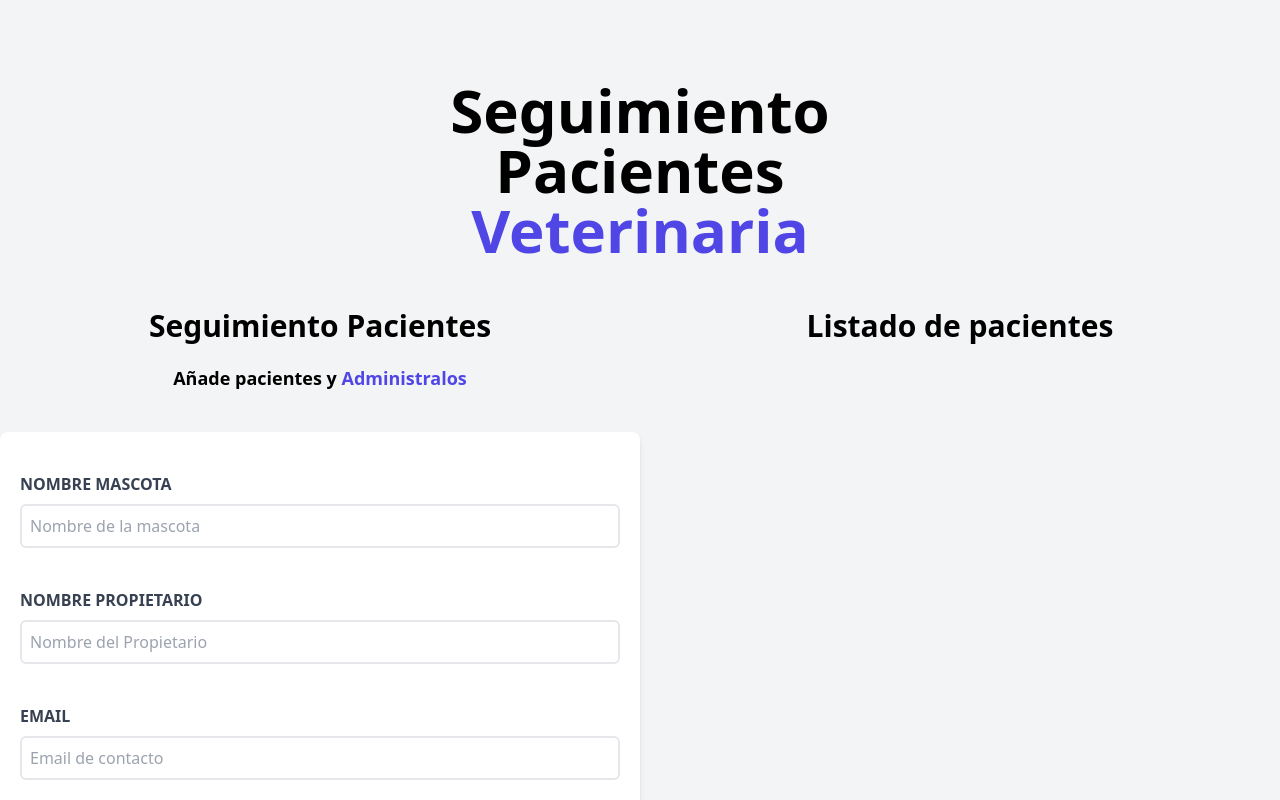
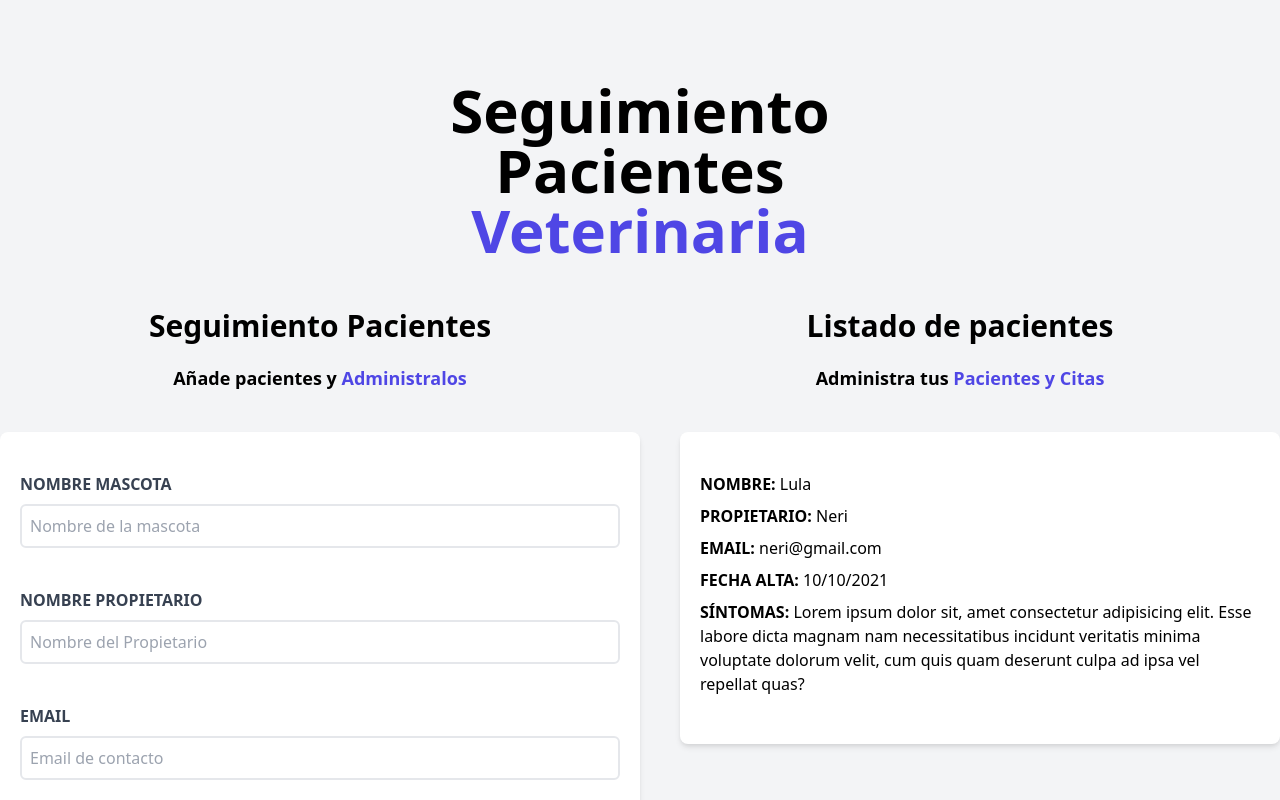
Before and after one commit to soynerin/rx-administrador-pacientes, a React (Vite) app: page / in a window 1280 px wide. Shown: the top 800 px of the page. Built offline with nearby package versions, Linux system fonts and the light colour scheme.

Commit message:
Estructura y diseño del listado de pacientes

```diff
--- /dev/null
+++ b/src/components/Patient.jsx
@@ -0,0 +1,37 @@
+const Patient = () => {
+	return (
+		<div className="bg-white rounded-lg shadow-md py-10 px-5 ml-10 mb-5">
+			<p className="text-left uppercase font-bold mb-2">
+				{" "}
+				Nombre: <span className="normal-case font-normal">Lula</span>
+			</p>
+			<p className="text-left uppercase font-bold mb-2">
+				{" "}
+				Propietario:{" "}
+				<span className="normal-case font-normal">Neri</span>
+			</p>
+			<p className="text-left uppercase font-bold mb-2">
+				{" "}
+				Email:{" "}
+				<span className="normal-case font-normal">neri@gmail.com</span>
+			</p>
+			<p className="text-left uppercase font-bold mb-2">
+				{" "}
+				Fecha Alta:{" "}
+				<span className="normal-case font-normal">10/10/2021</span>
+			</p>
+			<p className="text-left uppercase font-bold mb-2">
+				{" "}
+				Síntomas:{" "}
+				<span className="normal-case font-normal">
+					Lorem ipsum dolor sit, amet consectetur adipisicing elit.
+					Esse labore dicta magnam nam necessitatibus incidunt
+					veritatis minima voluptate dolorum velit, cum quis quam
+					deserunt culpa ad ipsa vel repellat quas?
+				</span>
+			</p>
+		</div>
+	);
+};
+
+export default Patient;
--- a/src/components/PatientList.jsx
+++ b/src/components/PatientList.jsx
@@ -1,7 +1,16 @@
+import Patient from "./Patient"
+
 const PatientList = () => {
     return (
-        <div className="sm:w-1/2 text-center">
+        <div className="sm:w-1/2 text-center h-screen sm:overflow-y-scroll">
             <h2 className="text-black font-black text-3xl">Listado de pacientes</h2>
+
+			<p className="text-lg mt-5 font-bold mb-10">
+				Administra tus {" "}
+				<span className="text-indigo-600">Pacientes y Citas</span>
+			</p>
+
+            <Patient />
         </div>
     )
 }
```
